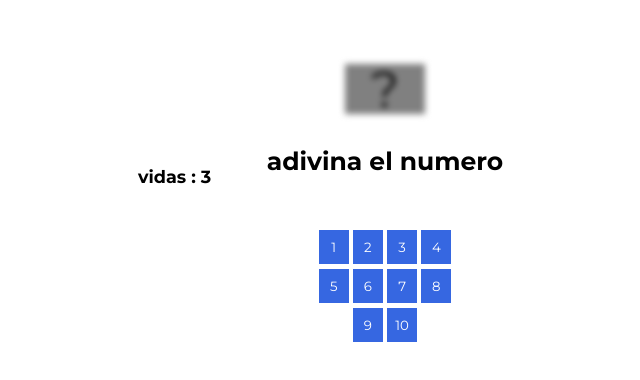
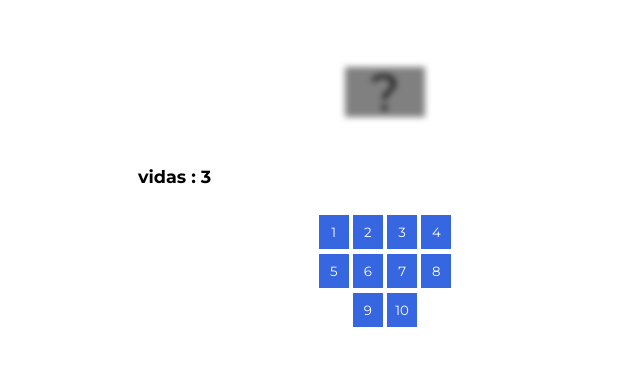
Before and after one commit to Conitoweb/ADIVINA_ELNUMERO, a plain HTML site: page index.html in a window 1280 px wide. Shown: the part 186-566 px from the top of the page, without its empty margins (321-961 px from the left). Drawn offline with Linux system fonts and the light colour scheme.

Commit message:
textos borrados

```diff
--- a/index.html
+++ b/index.html
@@ -19,7 +19,7 @@
           </div>
         <section class="container__tabla">
             <div class="incognito">?</div>
-            <div class="descripcion">adivina el numero</div>
+            <div class="descripcion"></div>
             <div class="tabla__numero">
 
                 <div class="numeros">
```
